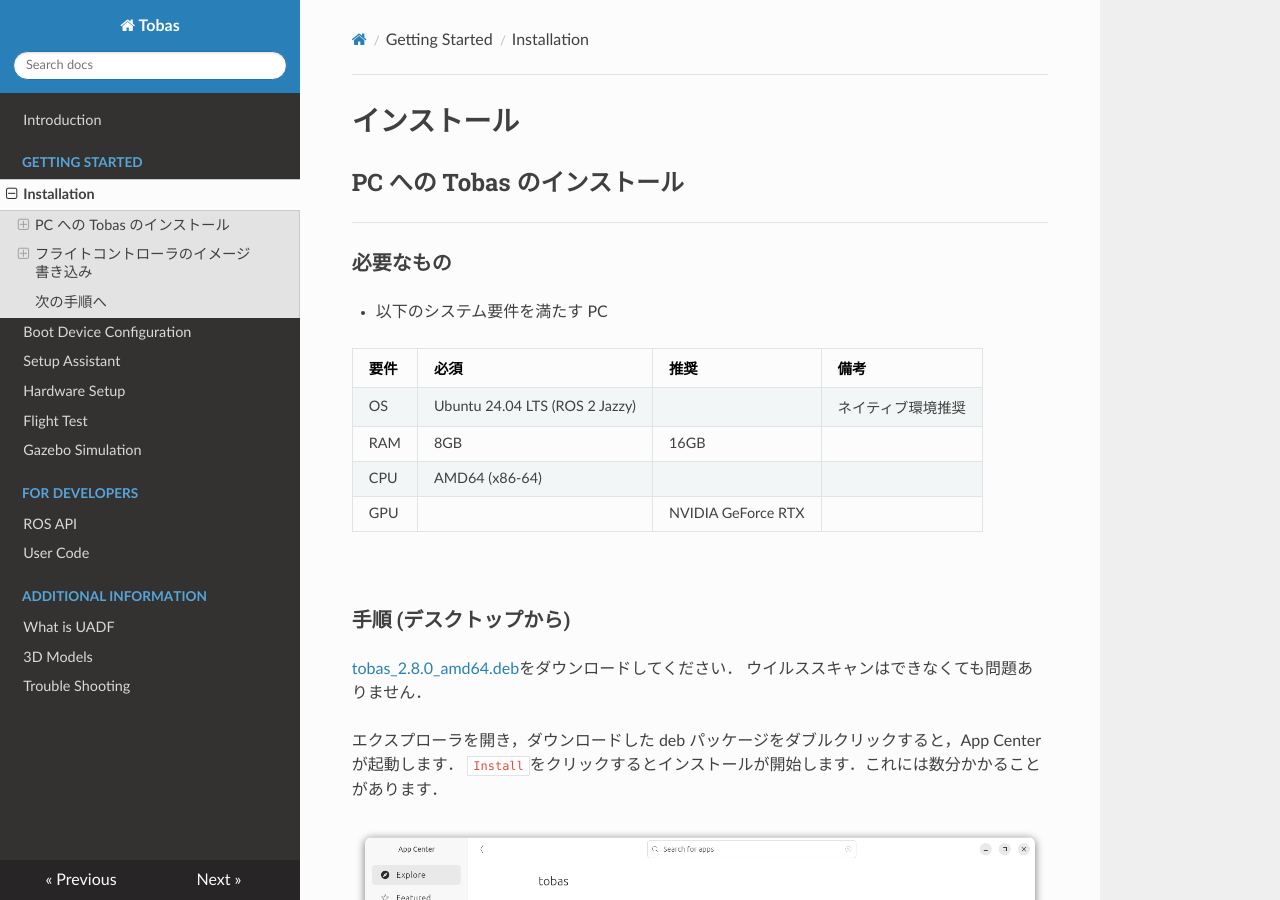
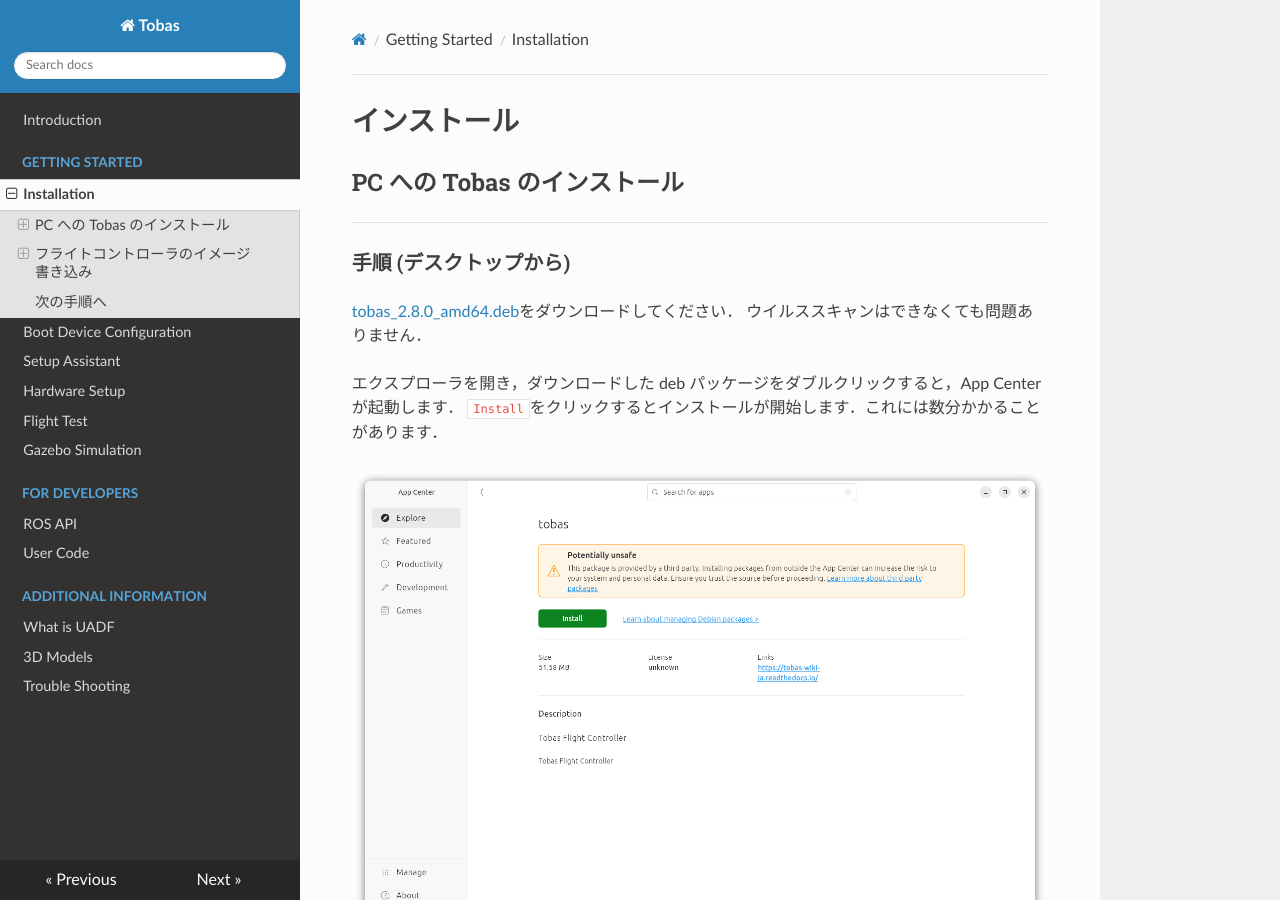
Before and after one commit to TobasFlightControl/tobas_wiki_ja, an MkDocs documentation site: the page built from docs/installation.md, in a window 1280 px wide and 900 px high. Built offline with MkDocs 1.6.1, drawn with Linux system fonts in a browser that asks for light colours; nearby versions of some CDN libraries.

```diff
--- a/docs/installation.md
+++ b/docs/installation.md
@@ -3,19 +3,6 @@
 ## PC への Tobas のインストール
 
 ---
-
-### 必要なもの
-
-- 以下のシステム要件を満たす PC <!-- cf. https://www.solidworks.com/ja/support/system-requirements -->
-
-| 要件 | 必須                           | 推奨               | 備考               |
-| :--- | :----------------------------- | ------------------ | ------------------ |
-| OS   | Ubuntu 24.04 LTS (ROS 2 Jazzy) |                    | ネイティブ環境推奨 |
-| RAM  | 8GB                            | 16GB               |                    |
-| CPU  | AMD64 (x86-64)                 |                    |                    |
-| GPU  |                                | NVIDIA GeForce RTX |                    |
-
-<br>
 
 ### 手順 (デスクトップから)
 
```
Also changed, not shown: docs/index.md (+34 -0 lines).
